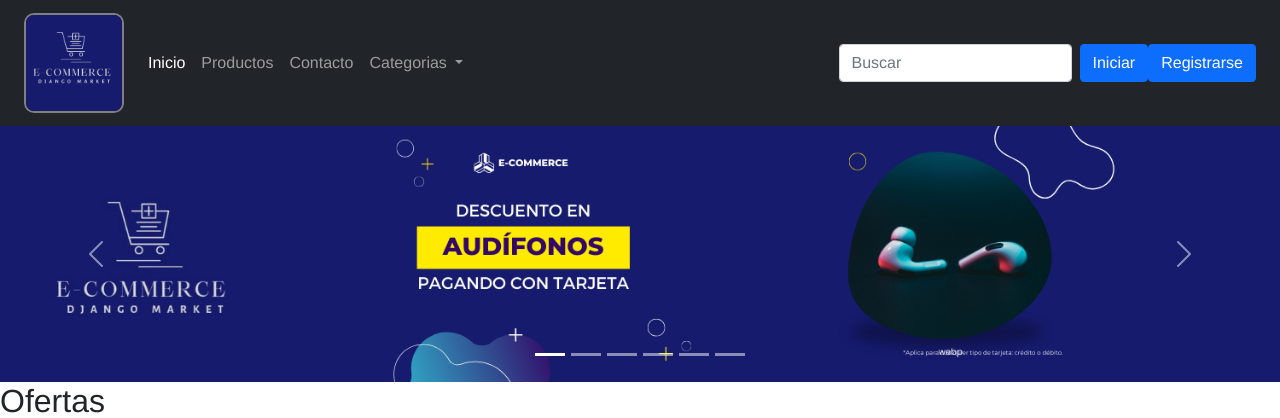
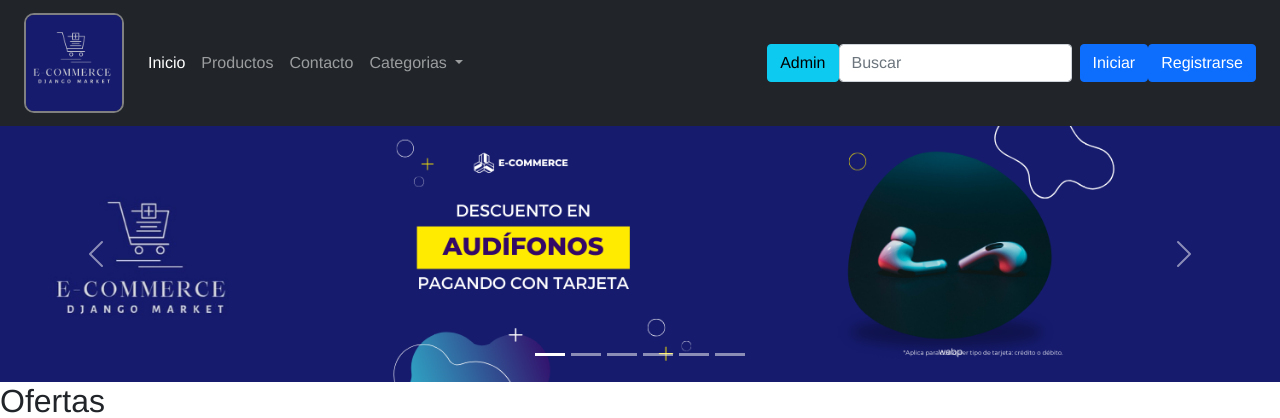
Before and after one commit to DiegoGomezcor4/proyectodjango, a Django app: page / in a window 1280 px wide. Shown: the top 418 px of the page. Run offline with Django 4.2, Linux system fonts and the light colour scheme; some libraries are stand-ins or nearby versions.

Commit message:
login-admin

```diff
--- a/core/templates/master.html
+++ b/core/templates/master.html
@@ -126,7 +126,7 @@
             {% comment %} boton usuario {% endcomment %}
 
             {% if user.is_authenticated %}
-            <!-- Example split danger button -->
+                <!-- Example split danger button -->
                 <div class="btn-group">
                   <button type="button" class="btn btn-danger">Bienvenid@ {{user.username}}</button>
                   <button type="button" class="btn btn-danger dropdown-toggle dropdown-toggle-split" data-bs-toggle="dropdown" aria-expanded="false">
@@ -138,7 +138,14 @@
                   </ul>
                 </div>
 
-              {% endif %}
+            {% else %}
+
+                <!-- login django users -->
+                <a href="{% url 'login_admin' %}">
+                  <button type="button" class="btn btn-info">Admin</button>
+                </a>
+
+            {% endif %}
 
             <form class="d-flex">
               <input
@@ -154,7 +161,7 @@
                 {% if not user.is_authenticated %}
 
                   {% comment %} boton iniciar {% endcomment %}
-                    <a href="{% url 'login_admin' %}">
+                    <a href="{% url 'login' %}">
                       <button
                         type="button"
                         class="btn btn-primary"
```
